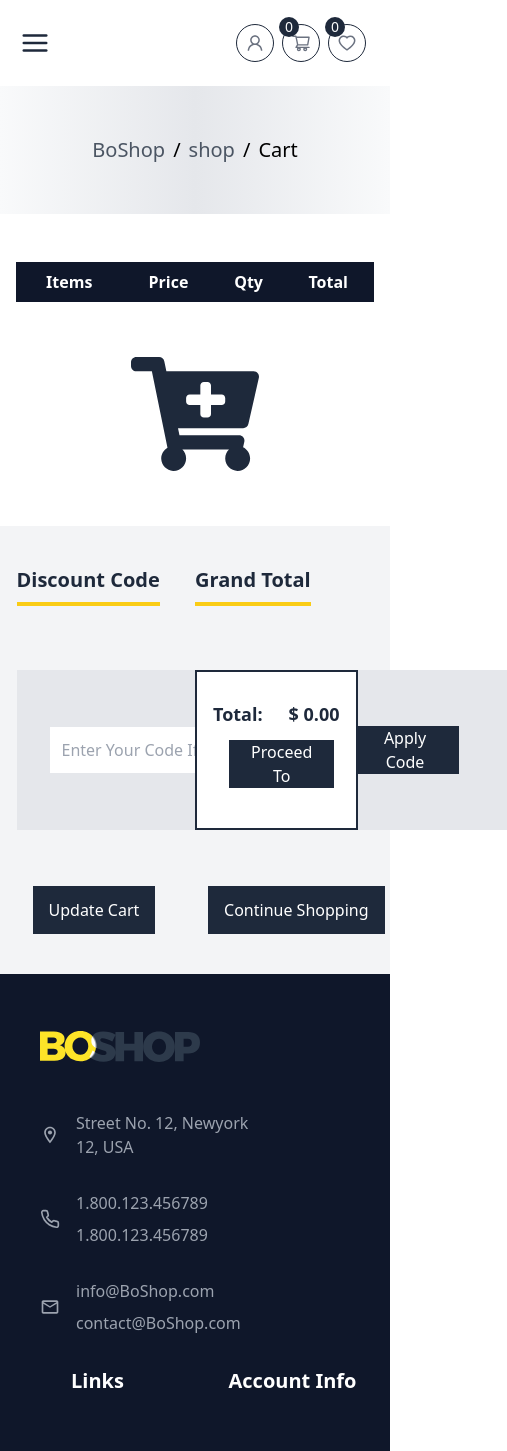
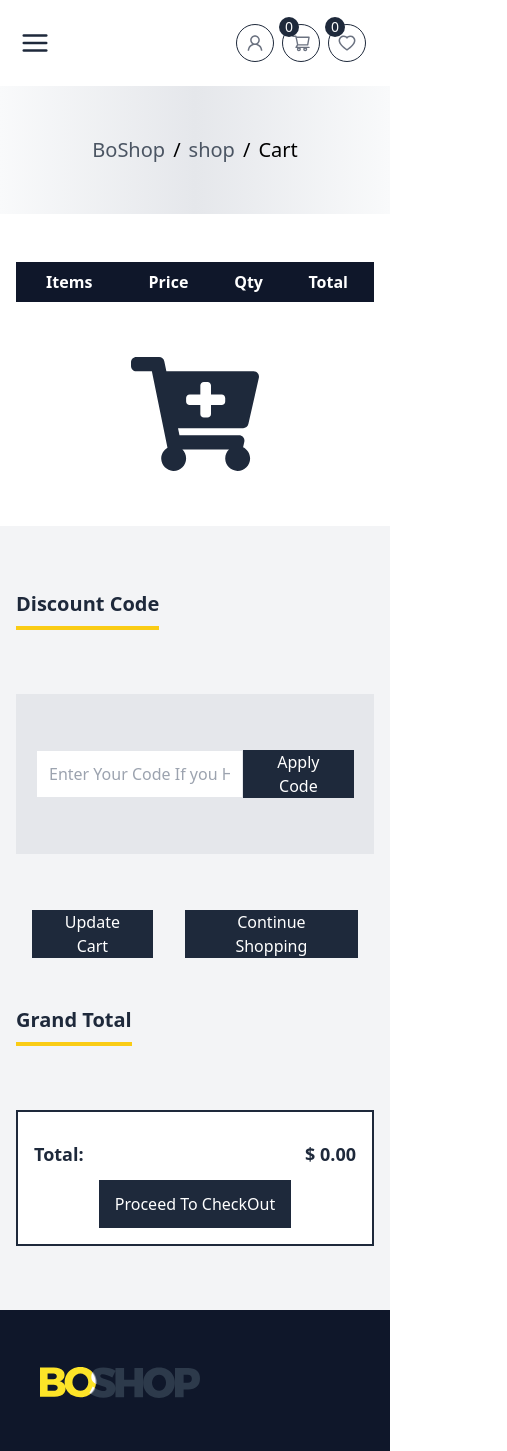
Before and after one commit to ffarhadijs/ecommerce-shop, a React (Create React App) app: page /cart in a window 390 px wide. Shown: the top 1451 px of the page, 507 px wide, since content can reach past the window. Built offline with nearby package versions, Linux system fonts and the light colour scheme.

Commit message:
responsived

```diff
--- a/src/component/discound/Discound.js
+++ b/src/component/discound/Discound.js
@@ -10,26 +10,26 @@ const Discound = () => {
 
   return (
     <div className="bg-gray-100 py-10 mt-12">
-      <div className=" w-5/6 mx-auto flex flex-row justify-center items-start">
-        <div className=" w-1/2 flex flex-col justify-center items-start ">
+      <div className=" w-full sm:w-5/6 mx-auto flex flex-col lg:flex-row justify-between items-center lg:items-start">
+        <div className="w-full sm:w-5/6 lg:w-1/2 flex flex-col justify-center items-start mx-2 my-6 px-4 sm:px-0">
           <span className="text-xl font-semibold text-slate-800 border-b-4 border-yellow-400 pb-2 mb-16 ">
             Discount Code
           </span>
-          <div className="flex flex-row justify-center item-center bg-gray-200 px-8 py-14">
+          <div className="flex flex-row justify-center item-center bg-gray-200 px-5 py-14 w-full">
             <input
-              className=" border w-80 px-3"
+              className=" border w-full px-3"
               type="text"
               placeholder="Enter Your Code If you Have One"
             />
-            <TextButton text={"Apply Code"} />
+            <TextButton text={"Apply Code"} className="mx-0 w-40" />
           </div>
-          <div className="flex flex-row justify-between item-center mt-14 w-96">
+          <div className="flex flex-row justify-between item-center mt-14 ">
             <TextButton text={"Update Cart"} />
             <TextButton text="Continue Shopping" />
           </div>
         </div>
 
-        <div className=" w-1/2 flex flex-col justify-start items-start mx-4">
+        <div className="w-full sm:w-5/6 lg:w-1/2 flex flex-col justify-start items-start mx-2 my-6 px-4 sm:px-0">
           <span className="text-xl font-semibold text-slate-800 border-b-4 border-yellow-400 pb-2 mb-16 ">
             Grand Total
           </span>
```
